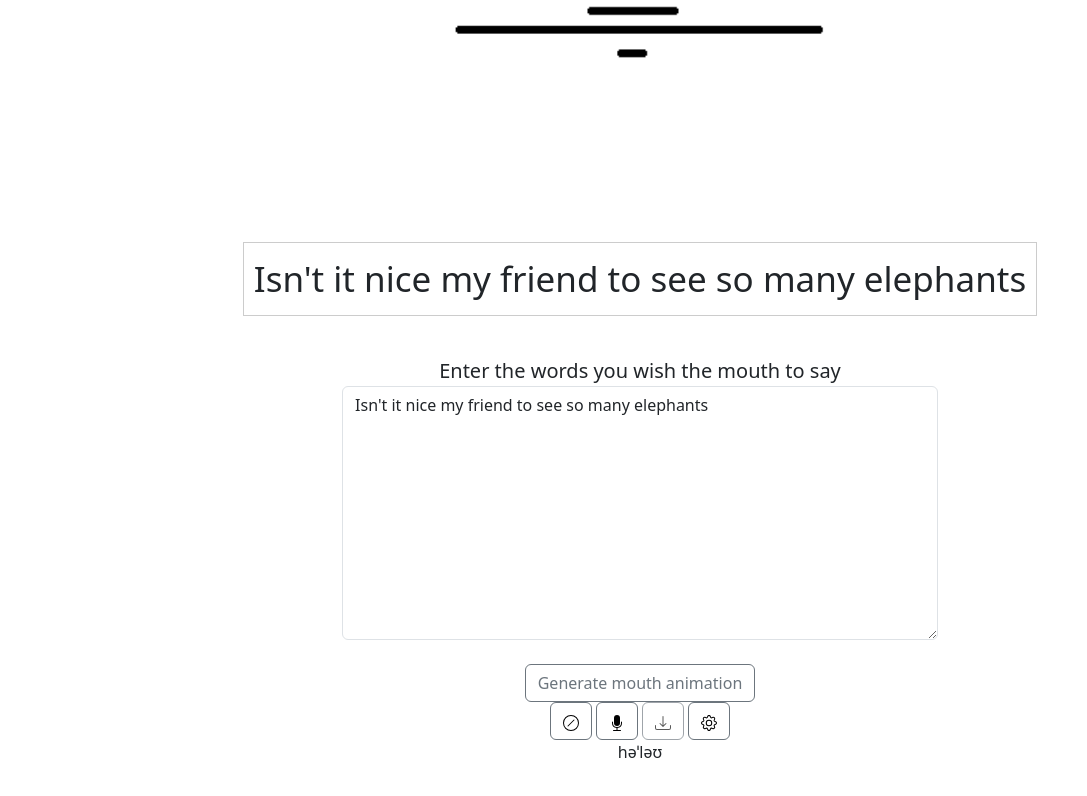
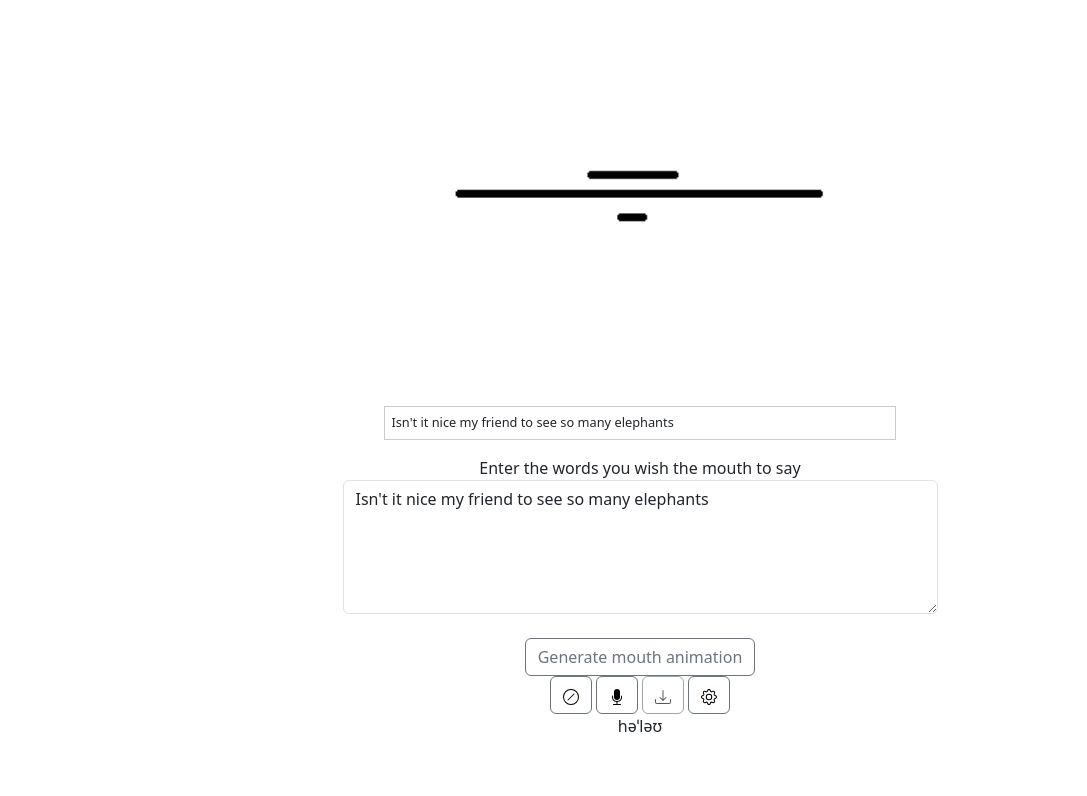
Before and after one commit to soc6/mouthAnimationAppFYP, a website with bundled scripts: page fypBasicApp.html in a window 1280 px wide. Both pictures are taken after a click on the button "Lip-Sync". Shown: the part 80-876 px from the top of the page, without its empty margins (0-1087 px from the left). Built offline with nearby package versions, Linux system fonts and the light colour scheme; no server answers.

Commit message:
fixed the scaling issue

```diff
--- a/fypBasicApp.html
+++ b/fypBasicApp.html
@@ -2,12 +2,14 @@
 <html lang="en-GB">
     <head>
         <title> Basic mouth animation app</title>
+        <meta name="viewport" content="width=device-width, initial-scale=1.0">
         <link rel="icon" type="image/x-icon" href="icons/logo.png">
 
         <link href="https://cdn.jsdelivr.net/npm/bootstrap@5.3.3/dist/css/bootstrap.min.css" rel="stylesheet" integrity="sha384-QWTKZyjpPEjISv5WaRU9OFeRpok6YctnYmDr5pNlyT2bRjXh0JMhjY6hW+ALEwIH" crossorigin="anonymous">
         <script src="https://cdn.jsdelivr.net/npm/bootstrap@5.3.3/dist/js/bootstrap.bundle.min.js" integrity="sha384-YvpcrYf0tY3lHB60NNkmXc5s9fDVZLESaAA55NDzOxhy9GkcIdslK1eN7N6jIeHz" crossorigin="anonymous"></script>
     </head>
     <style>
+        /* General style choices*/
         body {
           display: flex;
           justify-content: center;  /* Center horizontally */
@@ -15,9 +17,12 @@
           height: 100vh;  /* Full viewport height */
           margin: 0;  /* Remove default margin */
         }
+
+        /* Div that holds the word display*/
         .content {
-          text-align: left;  /* Align the text inside the container to the left */
-          font-size: 2.8vw;
+          font-size: 2vw;
+          width: 600px;
+          margin: 0 auto; /* centers the word display div */
         }
 
         /* Change the colour of the slider thumb in settings */
@@ -30,7 +35,7 @@
           border: none;
         }
 
-        /* Move buttons further apart */
+        /* Moves buttons further apart */
         .carousel-control-prev {
             left: -50px; /* Move left button away */
         }
@@ -45,15 +50,25 @@
             transition: none;
         }
 
+
         .wordDisplay {
-          max-width: 800px;     /* Allows the paragraph to grow with its container */
-          max-height: 150px;   /* Set a maximum height for scrolling */
+          max-width: 40vw;     /* Allows the paragraph to grow with its container */
+          max-height: 14vh;   /* Set a maximum height for scrolling */
           overflow: auto;      /* Enables scroll if the content exceeds max height */
           word-wrap: break-word; /* Breaks long words to fit */
-          padding: 10px;       /* Optional padding */
-          border: 1px solid #ccc; /* Optional border for visibility */
-          font-size: 20px;   /* Font size */
+          padding: 0.5em;       /* Padding */
+          border: 0.05em solid #ccc; /* Border for visibility */
+          font-size: 0.5em;   /* Font size */
+          text-align: left;  /* Optionally centers text inside the .content */
         }
+
+        #lipSyncPage {
+          display: flex;
+          justify-content: center;  /* Centers content horizontally */
+          align-items: center;      /* Centers content vertically */
+          height: 80vh;            /* Full viewport height */
+        }
+
 
       </style>
     <body>
@@ -94,15 +109,14 @@
       <!-- End of Home Page-->
 
       <!-- Lip Sync Page -->
-      <div id="lipSyncPage" style="display: none;">
+      <div id="lipSyncPage" style="display: none; width: 50vw;">
         <center>
         <canvas id="mouthCanvas" width="400" height="400"></canvas>
         <div class="content">
-        <p id="wordDisplay" class="wordDisplay" style="font-size: 10px;">Isn't it nice my friend to see so many elephants</p>
+        <p id="wordDisplay" class="wordDisplay">Isn't it nice my friend to see so many elephants</p>
         </div>
-        <br>
-        <label for="wordsInput" style="font-size: 125%;">Enter the words you wish the mouth to say</label><br>
-        <textarea id="wordsInput" name="wordsInput" rows="10" class="form-control w-75">Isn't it nice my friend to see so many elephants</textarea><br>
+        <label for="wordsInput" style="font-size: 1rem;">Enter the words you wish the mouth to say</label>
+        <textarea id="wordsInput" name="wordsInput" rows="5" cols="60" class="form-control" style="resize:horizontal; width: auto;">Isn't it nice my friend to see so many elephants</textarea><br>
         <button id="generateButton" class="btn btn-outline-secondary"> Generate mouth animation </button>
         <br>
 
--- a/public/jsFiles/mouthAnimCode.js
+++ b/public/jsFiles/mouthAnimCode.js
@@ -28,6 +28,13 @@ const startImg = new Image();
 startImg.src = "mouths/closedMouth.png";
 
 startImg.onload = function() {
+    //gets device pixel ratio (DPI scaling factor)
+    //ensures proper scaling across screens
+    const dpi = window.devicePixelRatio || 1;
+
+
+    mouthCanvas.width = mouthCanvas.width / dpi;
+    mouthCanvas.height = mouthCanvas.height / dpi;
     setUpCanvas();
 }
 
@@ -112,9 +119,12 @@ if(mouthSizeInput){
         //if invalid num entered, default to 400
         let canvasSize = parseFloat(event.target.value) || 400;
 
+        //gets device pixel ratio (DPI scaling factor)
+        //ensures proper scaling across screens
+        const dpi = window.devicePixelRatio || 1;
 
-        mouthCanvas.width = canvasSize;
-        mouthCanvas.height = canvasSize;
+        mouthCanvas.width = canvasSize / dpi;
+        mouthCanvas.height = canvasSize / dpi;
         setUpCanvas()
     })
 } else {
@@ -685,15 +695,3 @@ function createFrameCarousel(){
 genFramesButton.addEventListener('click', () => {
     createFrameCarousel();
 });
-
-function adjustFontSize() {
-    let words = wordDisplay.innerText.split(" ").length;
-
-    // Base font size: reduce as word count increases
-    let fontSize = Math.max(40 - (words/2), 12); // Prevent going too small
-
-    wordDisplay.style.fontSize = fontSize + "px";
-}
-
-// Run on page load
-adjustFontSize();
```
